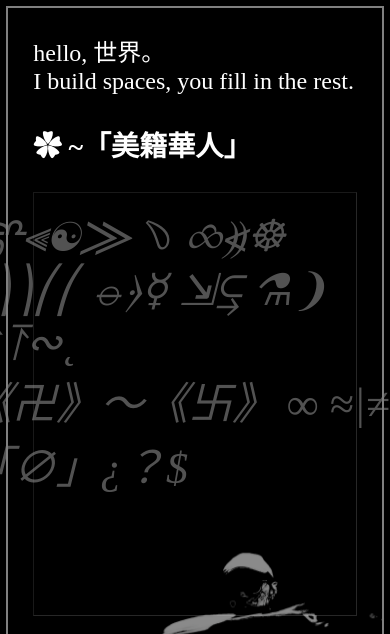
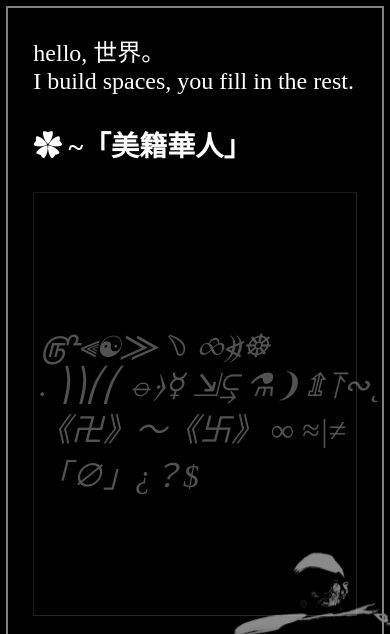
Before and after one commit to Syncretik/Syncretik.github.io, a plain HTML site: page index.html in a window 390 px wide. Shown: the top 634 px of the page. Drawn offline with Linux system fonts and the light colour scheme.

Commit message:
align mobile inner text

```diff
--- a/styles.css
+++ b/styles.css
@@ -56,7 +56,8 @@ hr {
 
 @media (max-width: 768px) {
   #wu {
-    font-size: 44px;
+    font-size: 32px;
+    left: 10vw;
     display: block;
   }
 }
```
